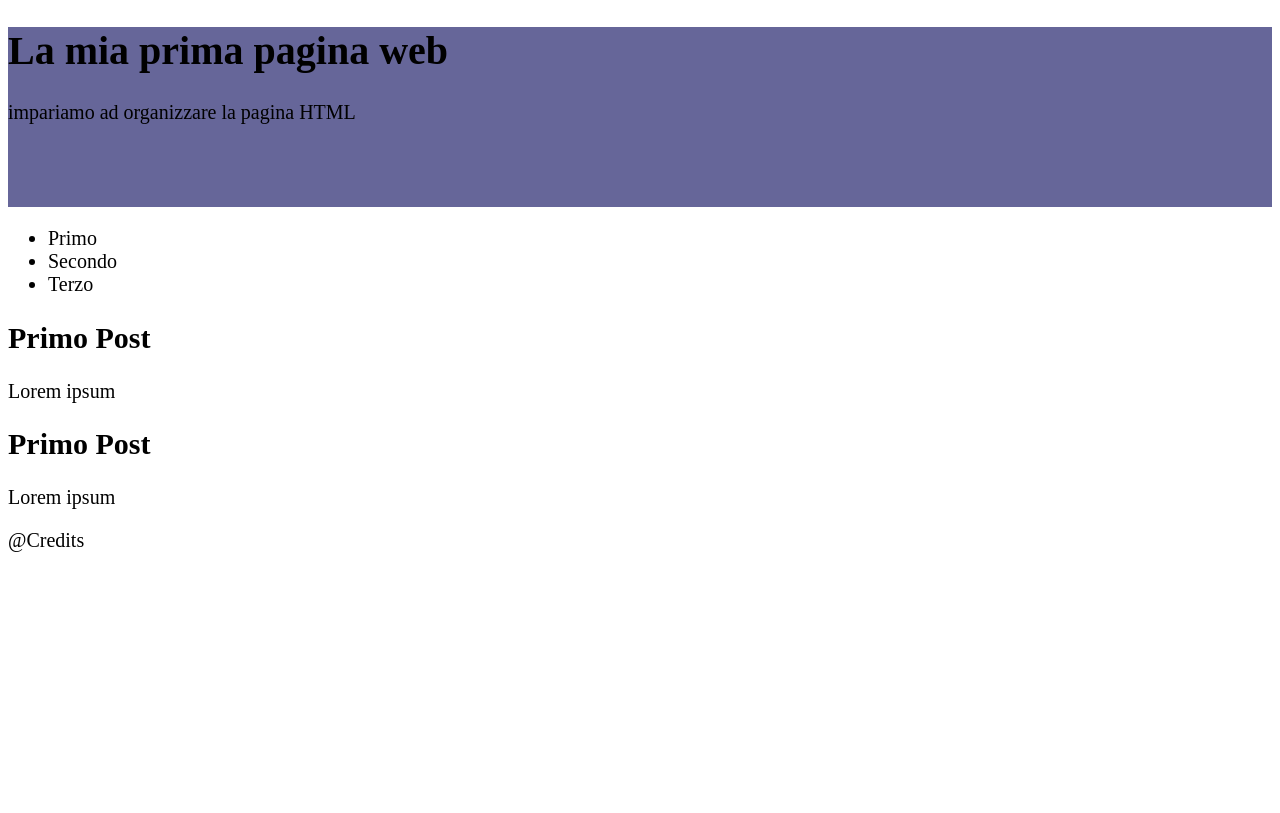
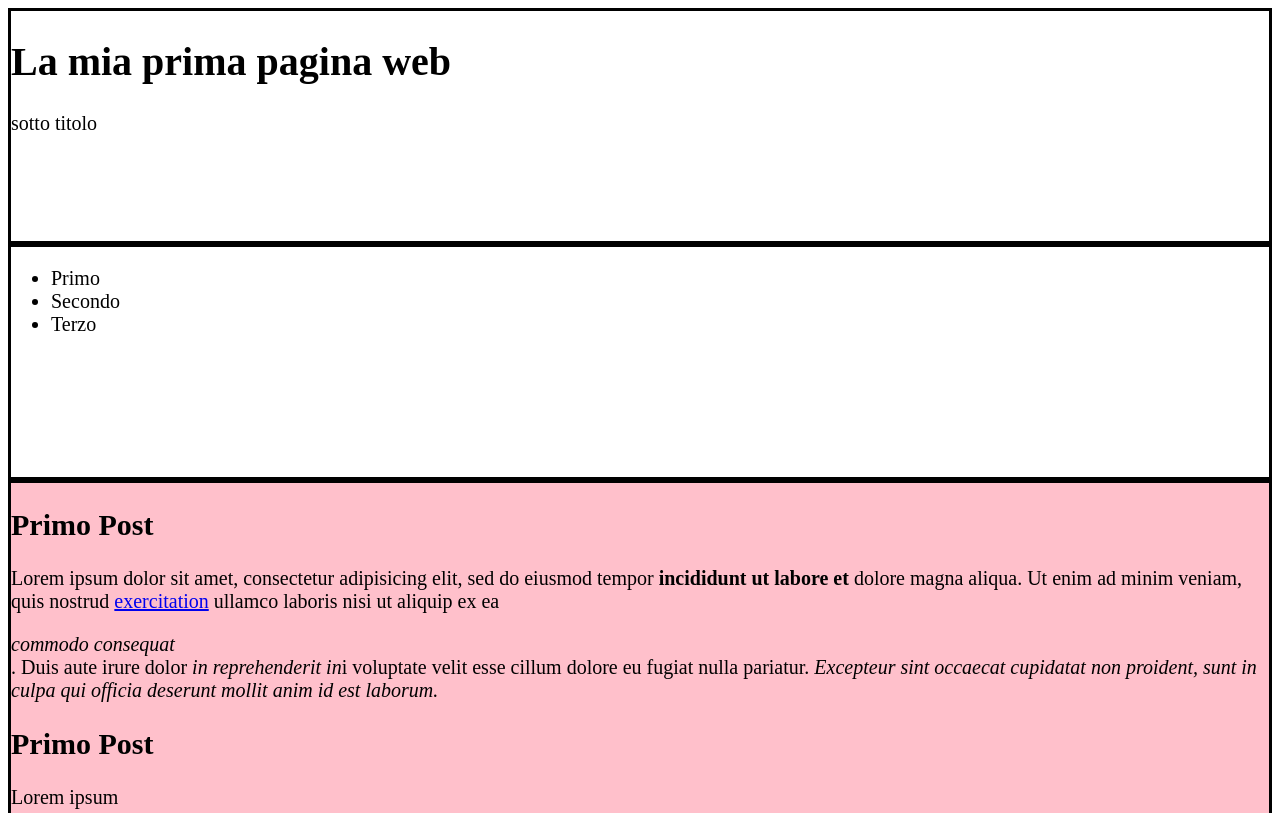
Before and after one commit to paoloceravolo/paginawebresponsiva, a plain HTML site: page index.html in a window 1280 px wide. Shown: the top 813 px of the page. Drawn offline with Linux system fonts and the light colour scheme.

Commit message:
seconda lezione

```diff
--- a/index.html
+++ b/index.html
@@ -4,34 +4,42 @@
 	<title>La mia prima pagina web</title>
 	<style type="text/css">
 		body {font-size: 20px;}
-		header {
-			height: 180px;
-			background-color:#669;
+		header, #sidebar, footer, #content {
+			height: 230px;
+			border: solid;
 		}
+		#content {
+			height: 330px;
+			background-color:  pink}
 	</style>
 </head>
 <body>
 <header>
 <h1>La mia prima pagina web</h1>
-<p>impariamo ad organizzare la pagina HTML</p>
+<p>sotto titolo</p>
 </header>
-<sidebar>
+<div id="sidebar">
 	<ul>
 		<li>Primo</li>
 		<li>Secondo</li>
 		<li>Terzo</li>
 	</ul>
-</sidebar>
+</div>
 <div id="content">
 	<article id="post1" class="post">
 		<h2>Primo Post</h2>
-		<p>Lorem ipsum</p>
+		<p>Lorem ipsum dolor sit amet, <span class="nota">consectetur adipisicing elit</span>, sed do eiusmod
+		tempor <b>incididunt ut labore et</b> dolore magna aliqua. Ut enim ad minim veniam,
+		quis nostrud <a href="http://www.corriere.it/index.html?q=pippo" target="_blank">exercitation</a> ullamco laboris nisi ut aliquip ex ea <address>commodo
+		consequat</address>. Duis aute irure dolor <i>in reprehenderit in</i>i voluptate velit esse
+		cillum dolore eu fugiat nulla pariatur. <cite>Excepteur sint occaecat cupidatat non
+		proident, sunt in culpa qui officia deserunt mollit anim id est laborum.</cite></p>
 	</article>
 	<article id="post2" class="post">
 		<h2>Primo Post</h2>
 		<p>Lorem ipsum</p>
 	</article>
 </div>
-<footer>@Credits</footer>
+<footer id="footer">@Credits</footer>
 </body>
 </html>
```
